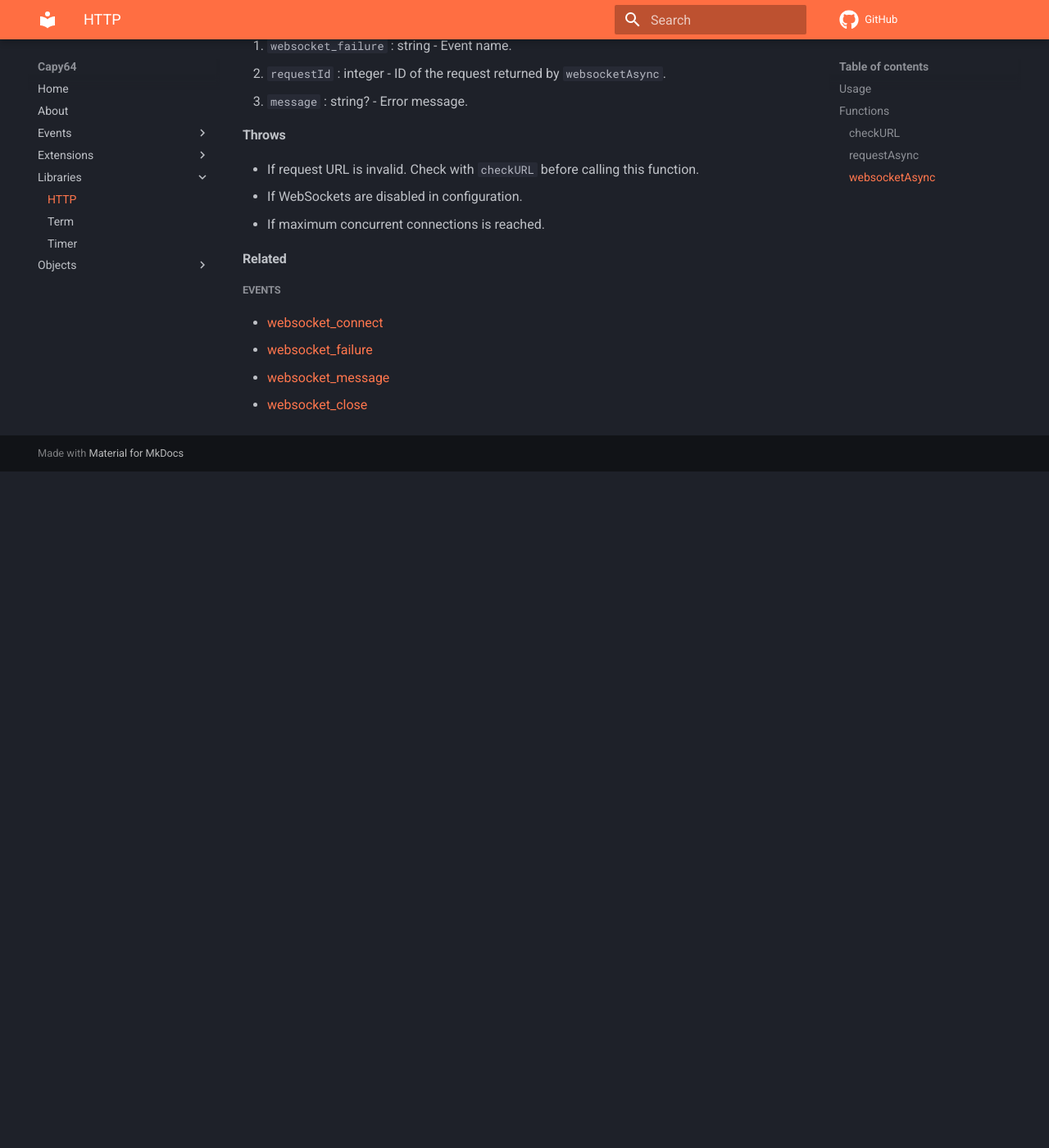
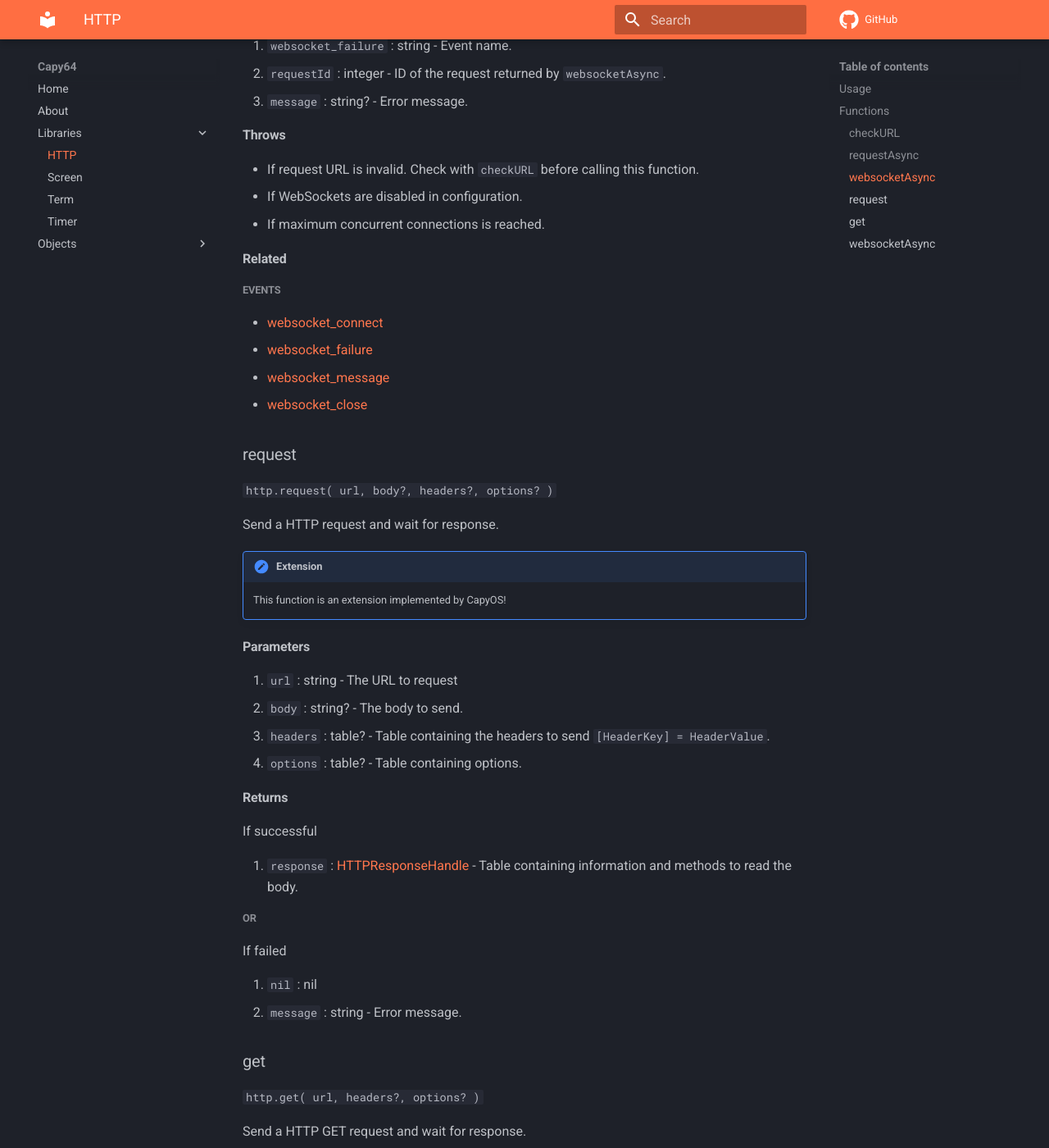
Before and after one commit to Ale32bit/Capy64-docs, an MkDocs documentation site: the page built from docs/Libraries/http.md, in a window 1280 px wide and 1400 px high, scrolled down 2559 px. Shown: the whole window at 82% size. Built offline with MkDocs 1.6.1 and Material for MkDocs 9.7.7, drawn with Linux system fonts in a browser that asks for light colours; comment, search, counter and statistics services are not loaded; before the commit the page ends 3134 px from its top, so only the background shows below that; some of the changed text lies outside the part shown.

Commit message:
Added more docs

```diff
--- a/docs/Extensions/http.md
+++ /dev/null
@@ -1 +0,0 @@
-# HTTP Extensions
--- a/docs/Libraries/http.md
+++ b/docs/Libraries/http.md
@@ -20,7 +20,7 @@ response:close()
 
 ### checkURL
 
-`checkURL( url )`
+`http.checkURL( url )`
 
 Check whether the URL is valid and the protocol is either `http`, `https`, `ws`, or `wss`.
 
@@ -34,7 +34,7 @@ Check whether the URL is valid and the protocol is either `http`, `https`, `ws`,
 
 ### requestAsync
 
-`requestAsync( url, body?, headers?, options? )`
+`http.requestAsync( url, body?, headers?, options? )`
 
 Send an asynchronous HTTP request.
 
@@ -80,7 +80,7 @@ This event is emitted when the request failed to reach the server.
 
 ### websocketAsync
 
-`websocketAsync( url, headers )`
+`http.websocketAsync( url, headers )`
 
 Open a WebSocket connection.
 
@@ -123,3 +123,102 @@ This event is emitted when the connection is established successfully.
 * [websocket_failure]()
 * [websocket_message]()
 * [websocket_close]()
+
+### request
+
+`http.request( url, body?, headers?, options? )`
+
+Send a HTTP request and wait for response.
+
+!!! Extension
+	This function is an extension implemented by CapyOS!
+
+#### Parameters
+
+1. `url` : string - The URL to request
+2. `body` : string? - The body to send.
+3. `headers` : table? - Table containing the headers to send `[HeaderKey] = HeaderValue`.
+4. `options` : table? - Table containing options.
+
+#### Returns
+
+If successful
+
+1. `response` : [HTTPResponseHandle](/Objects/Handles/HTTPResponseHandle/) - Table containing information and methods to read the body.
+
+##### OR
+
+If failed
+
+1. `nil` : nil
+2. `message` : string - Error message.
+
+### get
+
+`http.get( url, headers?, options? )`
+
+Send a HTTP GET request and wait for response.
+
+!!! Extension
+	This function is an extension implemented by CapyOS!
+
+#### Parameters
+
+1. `url` : string - The URL to request
+2. `headers` : table? - Table containing the headers to send `[HeaderKey] = HeaderValue`.
+3. `options` : table? - Table containing options.
+
+#### Returns
+
+If successful
+
+1. `response` : [HTTPResponseHandle](/Objects/Handles/HTTPResponseHandle/) - Table containing information and methods to read the body.
+
+##### OR
+
+If failed
+
+1. `nil` : nil
+2. `message` : string - Error message.
+
+### websocketAsync
+
+`http.websocketAsync( url, headers )`
+
+Open a WebSocket connection.
+
+!!! Extension
+	This function is an extension implemented by CapyOS!
+
+#### Parameters
+
+1. `url` : string - The URL to connect to.
+2. `headers` : table? - Table containing the headers to send `[HeaderKey] = HeaderValue`.
+
+#### Returns
+
+If successful
+
+1. `websocketHandle` : [WebSocketHandle](/Objects/Handles/HTTPResponseHandle) - WebSocket handle.
+
+##### OR
+
+If failed
+
+1. `nil` : nil
+2. `message` : string - Error message.
+
+#### Throws
+
+* If request URL is invalid. Check with `checkURL` before calling this function.
+* If WebSockets are disabled in configuration.
+* If maximum concurrent connections is reached.
+
+#### Related
+
+##### Events
+
+* [websocket_connect]()
+* [websocket_failure]()
+* [websocket_message]()
+* [websocket_close]()
```
Also changed, not shown: docs/Events/http.md (deleted, +0 -1 lines), docs/Events/keyboard.md (deleted, +0 -1 lines), docs/Events/mouse.md (deleted, +0 -1 lines), docs/Events/other.md (deleted, +0 -1 lines), docs/Events/websocket.md (deleted, +0 -1 lines), docs/Extensions/index.md (deleted, +0 -3 lines), docs/Libraries/screen.md (added, +56 -0 lines), docs/Libraries/timer.md (+19 -5 lines), docs/Objects/Handles/HTTPResponseHandle.md (+32 -0 lines), docs/Objects/Handles/WebSocketHandle.md (added, +93 -0 lines).
